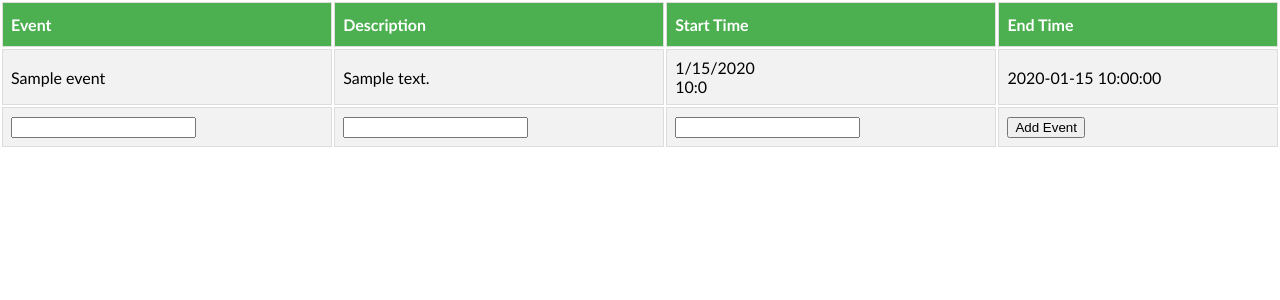
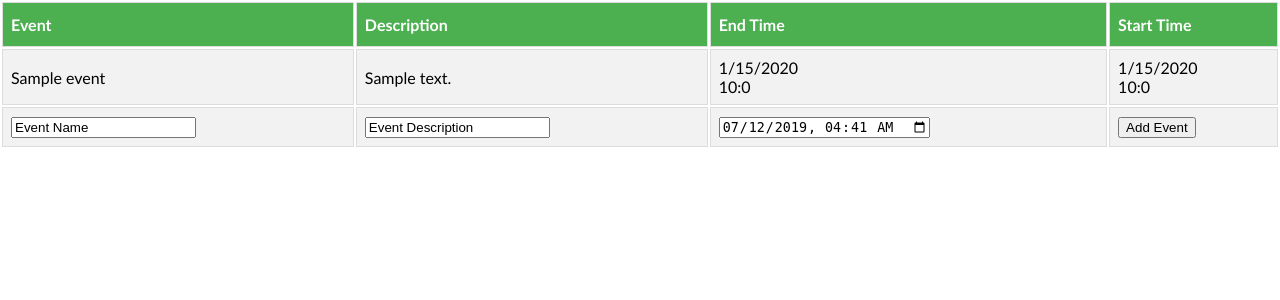
Before and after one commit to Ivar-Rydstrom/tiim.me, a Flask app: template templates/index.html in a window 1280 px wide. Shown: the top 300 px of the page. Run offline with Flask 2, Linux system fonts and the light colour scheme; the template is opened without the code that fills it: most values are stand-ins (such as "Sample title", 1, 10 or a date in 2020).

Commit message:
added colorsheet and backend/frontend time integration and ISO formatting

```diff
--- a/app.py
+++ b/app.py
@@ -2,7 +2,7 @@ from flask import Flask, render_template, url_for, make_response, request, redir
 import datetime
 import json
 from event_json import eventToJson, jsonToEvents, eventToDict, dictToEvent
-from dates import datetimeToDict
+from dates import datetimeToDict, ISOStringToDict
 from event import Event
 
 
@@ -18,8 +18,9 @@ def index():
         event = Event(  # create event object from form data
             form.get('title', default_name),
             form.get('description', default_name),
-            datetimeToDict(datetime.datetime.now()),
-            form.get('end_time', default_name))
+            ISOStringToDict(form.get('created_time', default_name)),
+            ISOStringToDict(form.get('end_time', default_name))
+        )
 
         if 'events' in request.cookies:  # if cookie allready exists
             events_json = request.cookies.get('events')
--- /dev/null
+++ b/static/css/colorsheet.css
@@ -0,0 +1,10 @@
+:root {
+  --background-color: white;
+  --fonts: "Trebuchet MS", Arial, Helvetica, sans-serif;
+
+  --table-header-background: #4CAF50;
+  --table-header-text: white;
+  --table-row-1: white;
+  --table-row-2: #f2f2f2;
+  --table-row-hover: #ddd;
+}
--- a/static/css/main.css
+++ b/static/css/main.css
@@ -1,11 +1,11 @@
 body {
   margin: 0;
-  font-family: sans-serif;
+  font-family: var(--fonts);
 }
 
 
 #events {
-  font-family: "Trebuchet MS", Arial, Helvetica, sans-serif;
+  font-family: var(--fonts);
   borderless-collapse: collapse;
   width: 100%;
 }
@@ -18,12 +18,12 @@ body {
 
 
 #events tr:nth-child(even) {
-  background-color: #f2f2f2;
+  background-color: var(--table-row-2);
 }
 
 
 #events tr:nth-last-child(n+2):hover {
-  background-color: #ddd;
+  background-color: var(--table-row-hover);
 }
 
 
@@ -31,11 +31,11 @@ body {
   padding-top: 12px;
   padding-bottom: 12px;
   text-align: left;
-  background-color: #4CAF50;
-  color: white;
+  background-color: var(--table-header-background);
+  color: var(--table-header-text);
 }
 
 
 #form_row {
-  background-color: #f2f2f2;
+  background-color: var(--table-row-2);
 }
--- /dev/null
+++ b/static/js/current_time.js
@@ -0,0 +1,8 @@
+
+created_time = document.getElementById('created_time');
+
+var update_time = function() {
+  current_time = get_current_time_ISO();
+  created_time.value = current_time;
+  setTimeout('update_time()', 1000)
+}()
--- /dev/null
+++ b/static/js/input.js
@@ -0,0 +1,43 @@
+
+var title = document.getElementById('title');
+
+title.onfocus = function() {
+  if (title.value == 'Event Name') {
+    title.value = '';
+  }
+}
+
+title.onblur = function() {
+  if (title.value == '') {
+    title.value = 'Event Name';
+  }
+}
+
+
+var description = document.getElementById('description');
+
+description.onfocus = function() {
+  if (description.value == 'Description') {
+    description.value = '';
+  }
+}
+
+description.onblur = function() {
+  if (description.value == '') {
+    description.value = 'Description';
+  }
+}
+
+
+var end_time = document.getElementById('end_time');
+
+
+var today = new Date();
+var second = String(0);
+var minute = String(today.getMinutes()).padStart(2, '0');
+var hour = String(today.getHours()).padStart(2, '0');
+var day = String(today.getDate()).padStart(2,'0');
+var month = String(today.getMonth() + 1).padStart(2, '0');
+var year = String(today.getFullYear());
+today_string = year + '-' + month + '-' + day + 'T' + hour + ':' + minute;
+end_time.value = today_string;
--- a/static/js/main.js
+++ b/static/js/main.js
@@ -0,0 +1,12 @@
+
+var get_current_time_ISO = function() {
+  var today = new Date();
+  var second = String(0);
+  var minute = String(today.getMinutes()).padStart(2, '0');
+  var hour = String(today.getHours()).padStart(2, '0');
+  var day = String(today.getDate()).padStart(2,'0');
+  var month = String(today.getMonth() + 1).padStart(2, '0');
+  var year = String(today.getFullYear());
+  today_string = year + '-' + month + '-' + day + 'T' + hour + ':' + minute;
+  return today_string;
+}
--- a/templates/base.html
+++ b/templates/base.html
@@ -6,6 +6,7 @@
     <meta charset="UTF-8">
     <meta name="viewport" content="width=dvice-width, initial-scale=1.0">
     <meta http-equiv="X-UA-Compatible" content="ie=edge">
+    <link rel="stylesheet" href="{{ url_for('static', filename='css/colorsheet.css') }}">
     <link rel="stylesheet" href="{{ url_for('static', filename='css/main.css') }}">
 
     {% block head %}{% endblock %}
@@ -22,8 +23,9 @@
 
 
     {% block body %}{% endblock %}
-
-
+    <script type="text/javascript" src="{{ url_for('static', filename='js/main.js') }}"></script>
+    <script type="text/javascript" src="{{ url_for('static', filename='js/input.js') }}"></script>
+    <script type="text/javascript" src="{{ url_for('static', filename='js/current_time.js') }}"></script>
   </body>
 
 </html>
--- a/templates/index.html
+++ b/templates/index.html
@@ -18,29 +18,34 @@
     <tr>
       <th>Event</th>
       <th>Description</th>
+      <th>End Time</th>
       <th>Start Time</th>
-      <th>End Time</th>
     </tr>
 
     {% for event in events %}
       <tr>
         <td>{{ event.title }}</td>
         <td>{{ event.description }}</td>
+        <td>{{ event.end_time.month|string + '/' +
+          event.end_time.day|string + '/' +
+          event.end_time.year|string }} <br/>
+          {{ event.end_time.hour|string + ':' +
+          event.end_time.minute|string }}</td>
         <td>{{ event.created_time.month|string + '/' +
           event.created_time.day|string + '/' +
           event.created_time.year|string }} <br/>
           {{ event.created_time.hour|string + ':' +
           event.created_time.minute|string }}</td>
-        <td>{{ event.end_time }}</td>
 
       </tr>
     {% endfor %}
 
     <tr id="form_row" >
       <form action="/" method="POST">
-        <td><input type="text" name="title" id="title"></td>
-        <td><input type="text" name="description" id="description"></td>
-        <td><input type="text" name="end_time" id="end_time"></td>
+        <input type="hidden" name="created_time" id="created_time">
+        <td><input type="text" name="title" id="title" value="Event Name" autocomplete="off" required="true"></td>
+        <td><input type="text" name="description" id="description" value="Event Description" autocomplete="off" required="true"></td>
+        <td><input type="datetime-local" name="end_time" id="end_time" required="true"></td>
         <td><input type="submit" value="Add Event"></td>
       </form>
     </tr>
```
Also changed, not shown: dates.py (+12 -6 lines).
